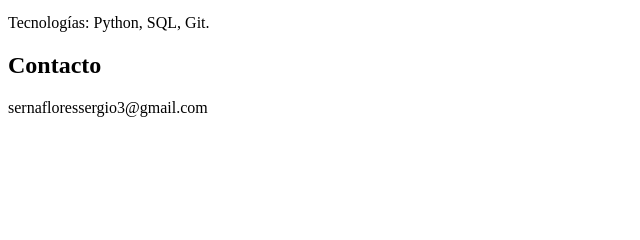
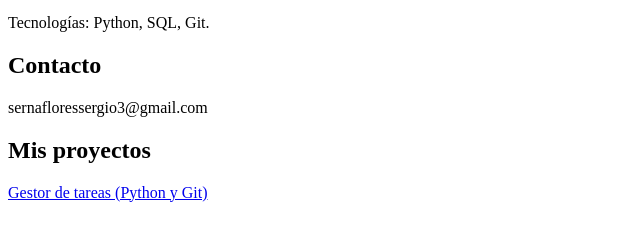
Before and after one commit to serna-f/serna-f.github.io, a plain HTML site: page index.html in a window 1280 px wide. Shown: the part 100-340 px from the top of the page, without its empty margins (0-640 px from the left). Drawn offline with Linux system fonts and the light colour scheme.

Commit message:
feat:agrega sección mis proyectos

```diff
--- a/index.html
+++ b/index.html
@@ -11,5 +11,9 @@
 
   <h2>Contacto</h2>
   <p>sernafloressergio3@gmail.com</p>
+
+  <h2>Mis proyectos</h2>
+  <p><a href="https://github.com/serna-f/gestor-tareas">Gestor de tareas (Python y Git)</a></p>
+
 </body>
 </html>
```
